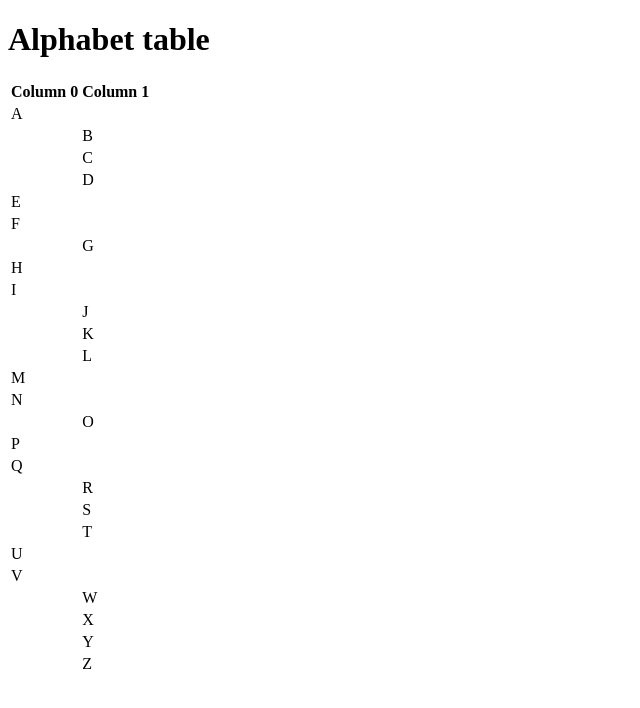
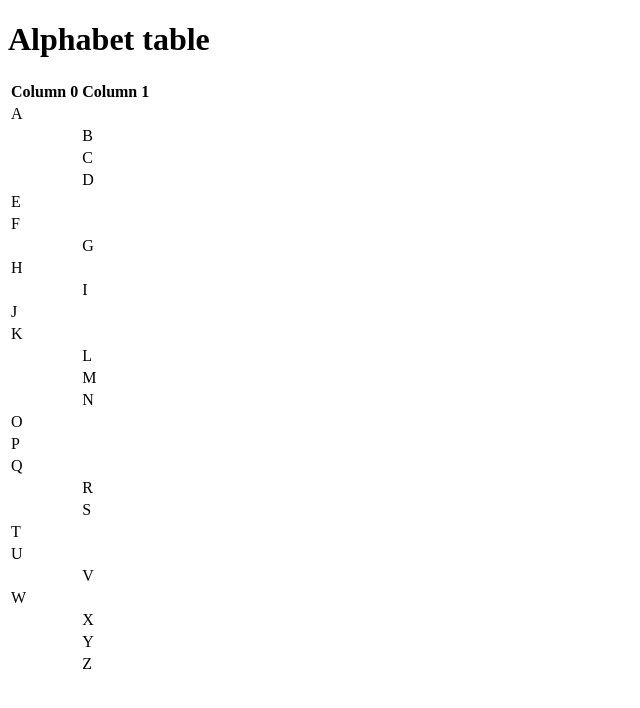
Before and after one commit to comp426-2023-spring/a01-madiane-g, a website: page public/index.html in a window 1280 px wide. Shown: the whole page, without its empty margins (0-640 px from the left). Drawn offline with Linux system fonts and the light colour scheme.

Commit message:
fixed index.html

```diff
--- a/public/index.html
+++ b/public/index.html
@@ -40,25 +40,25 @@
     						<td>H</td><td></td>
   					</tr>
 					<tr>
-					<td>I</td><td></td>
+							<td></td><td>I</td>
 				  	</tr>
 					<tr>
-						<td></td><td>J</td>
+							<td>J</td><td></td>
 				  	</tr>
 					<tr>
-						<td></td><td>K</td>
+							<td>K</td><td></td>
 				  	</tr>
 					<tr>
 							<td></td><td>L</td>
 				  	</tr>
 					<tr>
-						<td>M</td><td></td>
+							<td></td><td>M</td>
 				  	</tr>
 					<tr>
-						<td>N</td><td></td>
+							<td></td><td>N</td>
 				  	</tr>
 					<tr>
-						<td></td><td>O</td>
+							<td>O</td><td></td>
 				  	</tr>
 					<tr>
 							<td>P</td><td></td>
@@ -73,16 +73,16 @@
 							<td></td><td>S</td>
 				  	</tr>
 					<tr>
-						<td></td><td>T</td>
+							<td>T</td><td></td>
 				  	</tr>
 					<tr>
 							<td>U</td><td></td>
 				  	</tr>
 				  	<tr>
-						<td>V</td><td></td>
+							<td></td><td>V</td>
 			  		</tr>
 			  		<tr>
-						<td></td><td>W</td>
+							<td>W</td><td></td>
 		  			</tr>
 					<tr>
 							<td></td><td>X</td>
```
Also changed, not shown: 1 other file. Lines whose indentation alone changed are shown as unchanged.
